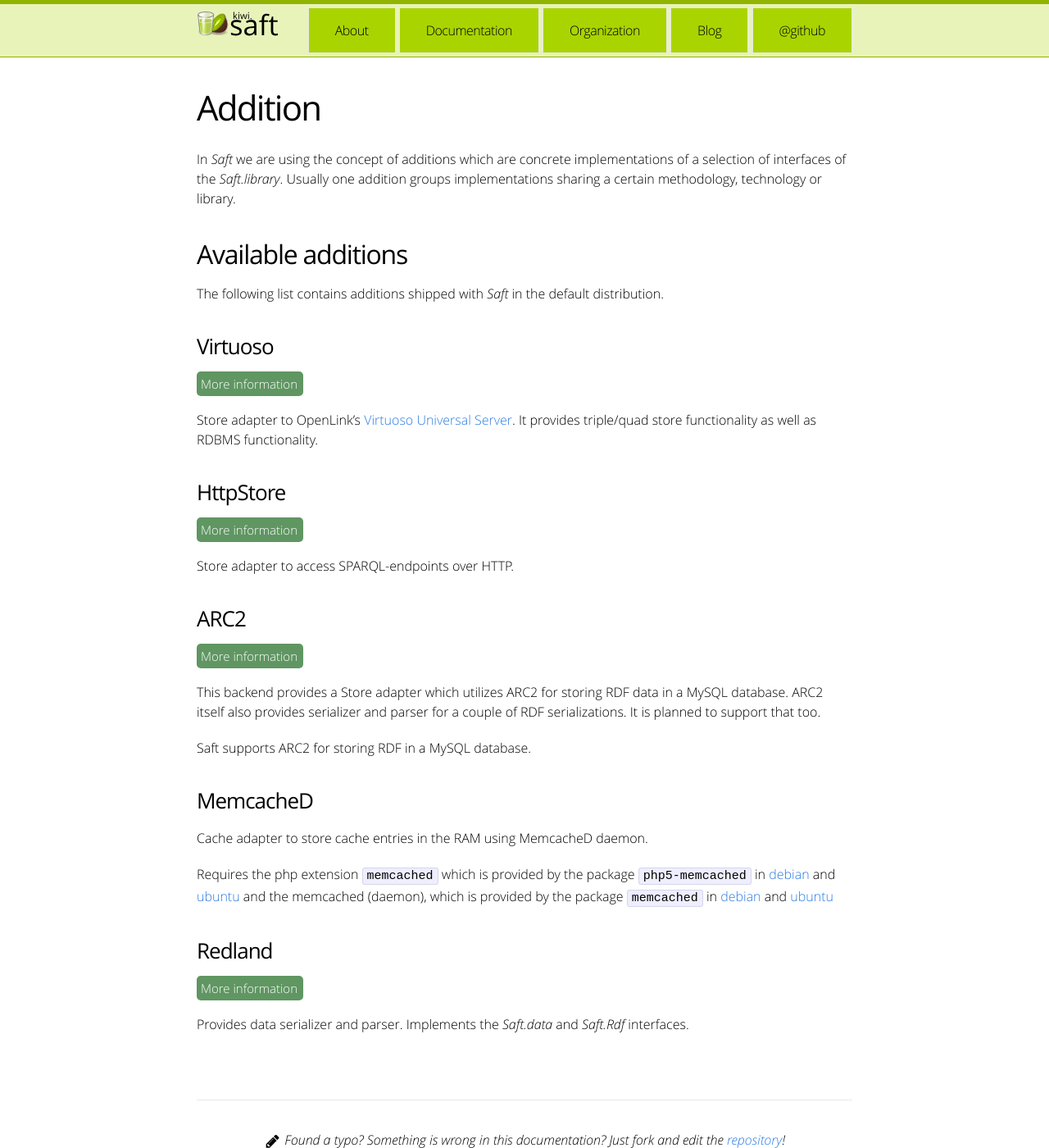
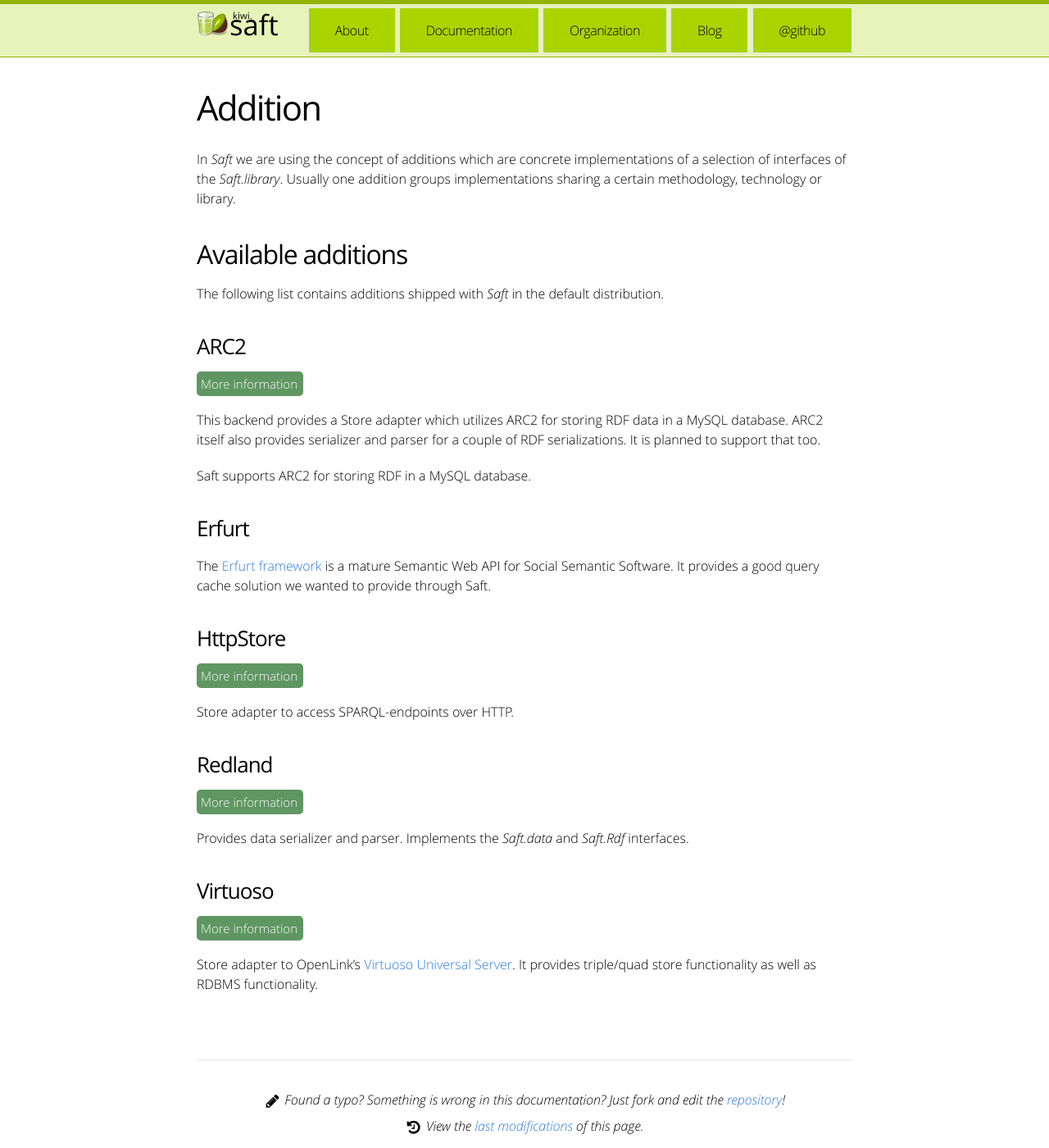
Before and after one commit to SaftIng/safting.github.io, a Jekyll site: the page built from doc/phpframework/addition.md, in a window 1280 px wide and 1400 px high. Shown: the whole window at 82% size. Built offline with Jekyll 4.4.1, drawn with Linux system fonts in a browser that asks for light colours.

Commit message:
Update addition.md

```diff
--- a/doc/phpframework/addition.md
+++ b/doc/phpframework/addition.md
@@ -9,18 +9,6 @@ In _Saft_ we are using the concept of additions which are concrete implementatio
 
 The following list contains additions shipped with _Saft_ in the default distribution.
 
-### Virtuoso
-
-<a class="btn" href="virtuoso">More information</a>
-
-Store adapter to OpenLink's [Virtuoso Universal Server](http://virtuoso.openlinksw.com/). It provides triple/quad store functionality as well as RDBMS functionality.
-
-### HttpStore
-
-<a class="btn" href="httpstore">More information</a>
-
-Store adapter to access SPARQL-endpoints over HTTP.
-
 ### ARC2
 
 <a class="btn" href="ARC2">More information</a>
@@ -29,14 +17,24 @@ This backend provides a Store adapter which utilizes ARC2 for storing RDF data i
 
 Saft supports ARC2 for storing RDF in a MySQL database.
 
-### MemcacheD
+### Erfurt
 
-Cache adapter to store cache entries in the RAM using MemcacheD daemon.
+The [Erfurt framework](https://github.com/AKSW/Erfurt) is a mature Semantic Web API for Social Semantic Software. It provides a good query cache solution we wanted to provide through Saft.
 
-Requires the php extension `memcached` which is provided by the package `php5-memcached` in [debian](https://packages.debian.org/stable/php5-memcached) and [ubuntu](http://packages.ubuntu.com/trusty/php5-memcached) and the memcached (daemon), which is provided by the package `memcached` in [debian](https://packages.debian.org/stable/memcached) and [ubuntu](http://packages.ubuntu.com/trusty/memcached)
+### HttpStore
+
+<a class="btn" href="httpstore">More information</a>
+
+Store adapter to access SPARQL-endpoints over HTTP.
 
 ### Redland
 
 <a class="btn" href="redland">More information</a>
 
 Provides data serializer and parser. Implements the _Saft.data_ and _Saft.Rdf_ interfaces.
+
+### Virtuoso
+
+<a class="btn" href="virtuoso">More information</a>
+
+Store adapter to OpenLink's [Virtuoso Universal Server](http://virtuoso.openlinksw.com/). It provides triple/quad store functionality as well as RDBMS functionality.
```
